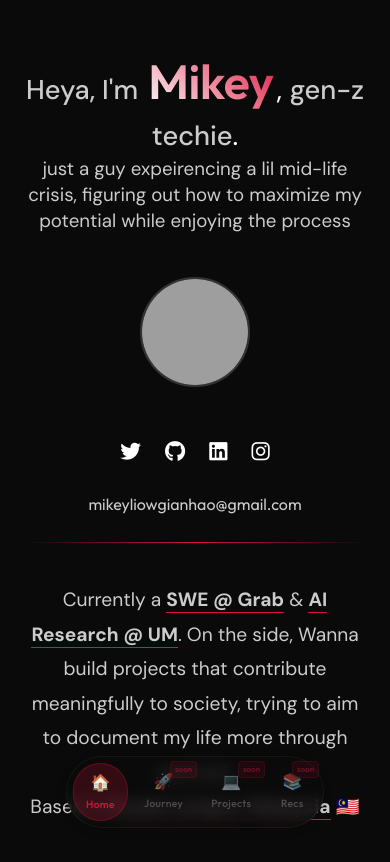
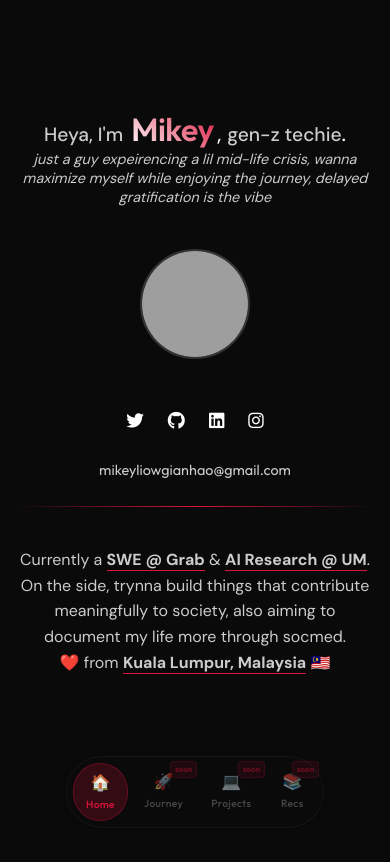
Before and after one commit to mikeyliow/mky, a plain HTML site: page index.html in a window 390 px wide. Drawn offline with Linux system fonts and the light colour scheme; grey boxes are pictures that could not be loaded.

Commit message:
css stuff

```diff
--- a/css/styles.css
+++ b/css/styles.css
@@ -155,22 +155,23 @@ body {
     display: inline-block;
     margin: 0 0.2rem;
     letter-spacing: -0.5px;
-    font-size: 3rem;
+    font-size: 4rem;
 }
 
 .title {
     color: #cccccc;
     font-weight: 500;
     font-family: var(--font-secondary);
-    font-size: 1.7rem;
+    font-size: 1.6rem;
 }
 
 .bio {
     color: #cccccc;
     font-weight: 400;
-    font-size: 0.65em;
+    font-size: 1.4rem;
     display: inline-block;
     font-family: var(--font-secondary);
+    font-style: italic;
 }
 
 .email {
@@ -255,6 +256,42 @@ body {
 }
 
 /* Responsive Design */
+@media (max-width: 767px) {
+    .container {
+        padding: 1.5rem 1rem;
+    }
+
+    .intro {
+        font-size: 1.4rem;
+        line-height: 1.3;
+    }
+
+    .name {
+        font-size: 2rem;
+    }
+
+    .title {
+        font-size: 1.2rem;
+    }
+
+    .bio {
+        font-size: 0.9rem;
+    }
+
+    .message {
+        font-size: 1rem;
+        line-height: 1.6;
+    }
+
+    .social-link {
+        font-size: 1.1rem;
+    }
+
+    .email {
+        font-size: 0.9rem;
+    }
+}
+
 @media (min-width: 768px) {
     .container {
         padding: 4rem 2rem;
--- a/data/content.json
+++ b/data/content.json
@@ -1,7 +1,7 @@
 {
     "name": "Mikey",
     "title": "gen-z techie",
-    "bio": "just a guy expeirencing a lil mid-life crisis, figuring out how to maximize my potential while enjoying the process",
+    "bio": "just a guy expeirencing a lil mid-life crisis, wanna maximize myself while enjoying the journey, delayed gratification is the vibe",
     "email": "mikeyliowgianhao@gmail.com",
     "socialLinks": [
         {
@@ -25,5 +25,5 @@
             "icon": "instagram"
         }
     ],
-    "personalMessage": "Currently a <span class='highlight'>SWE @ Grab</span> & <span class='highlight'>AI Research @ UM</span>. On the side, Wanna build projects that contribute meaningfully to society, trying to aim to document my life more through socmed.<br>Based in <span class='highlight'>Kuala Lumpur, Malaysia</span> 🇲🇾"
+    "personalMessage": "Currently a <span class='highlight'>SWE @ Grab</span> & <span class='highlight'>AI Research @ UM</span>. On the side, trynna build things that contribute meaningfully to society, also aiming to document my life more through socmed.<br>❤️ from <span class='highlight'>Kuala Lumpur, Malaysia</span> 🇲🇾"
 }
--- a/js/main.js
+++ b/js/main.js
@@ -37,7 +37,7 @@ async function loadContent() {
         }
 
         // Update page title
-        document.title = `${data.name} | Personal Site`;
+        document.title = `${data.name} | personal site`;
     } catch (error) {
         console.error('Error loading content:', error);
     }
```
